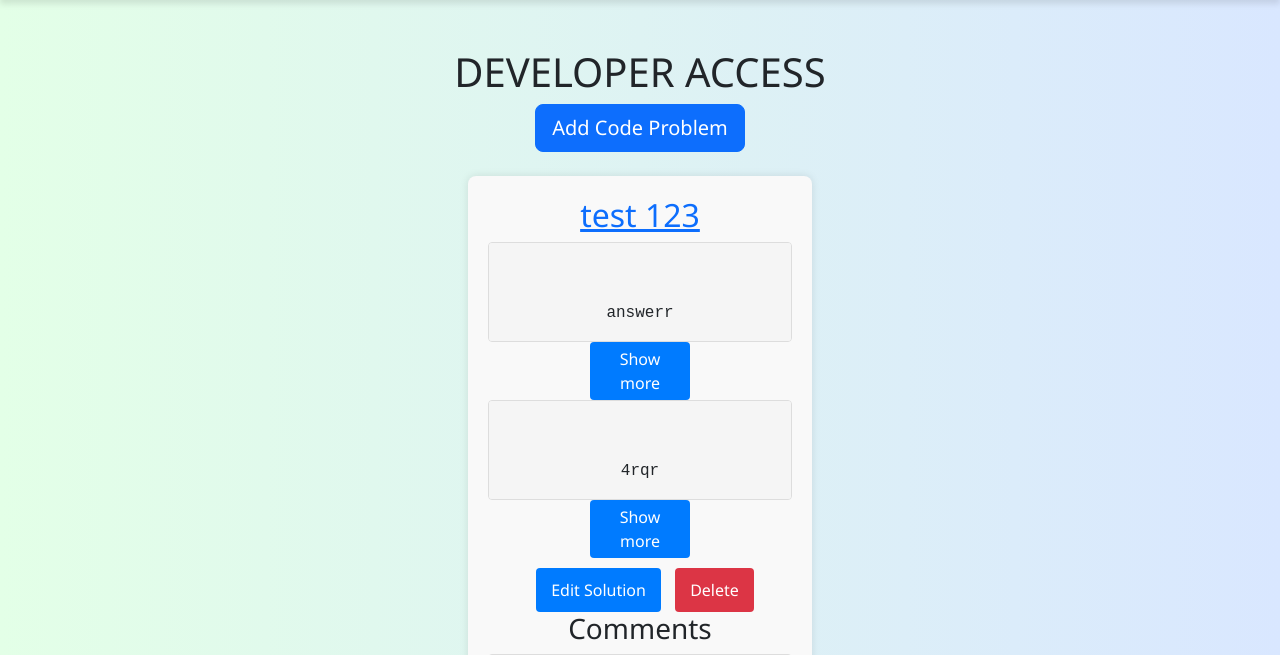
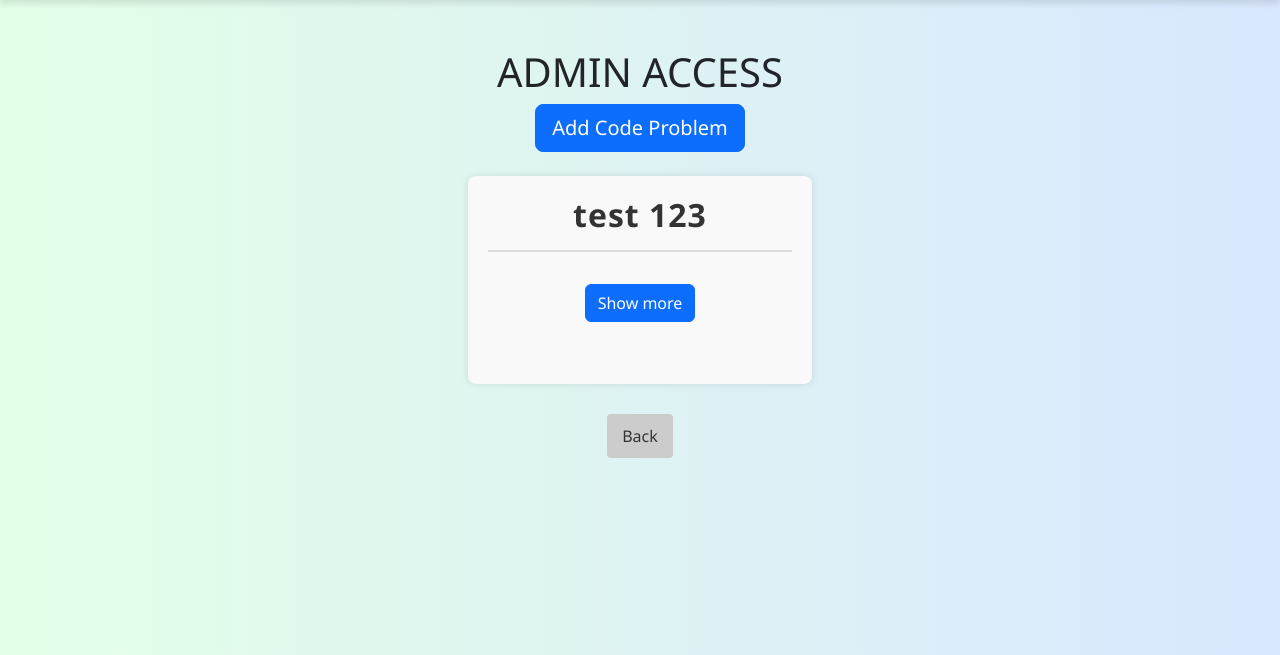
Before and after one commit to BS-PMC-2024/BS-PMC-2024-Team33, a Django app: page /codepage/ in a window 1280 px wide. Shown: the part 78-733 px from the top of the page. Run offline with Django 5.2, Linux system fonts and the light colour scheme; a user stored in the database is signed in; data comes from the database, SQL or seed files in the repository; tables that the repository leaves empty hold one stand-in row (values such as "Sample post").

Commit message:
BSPMS2433-217_fix_card_view (#38)

```diff
--- a/CodingBuddy/templates/developer/codepage.html
+++ b/CodingBuddy/templates/developer/codepage.html
@@ -8,7 +8,7 @@
         .container {
             text-align: center;
         }
-        .code-problem, .card {
+        .toggle-card, .code-problem, .card {
             margin-bottom: 20px;
             padding: 20px;
             background-color: #f9f9f9;
@@ -19,6 +19,10 @@
             position: relative;
             overflow: hidden;
             max-width: 100%;
+        }
+        .toggle-card {
+        box-sizing: border-box;
+        min-height: 208px;
         }
         .code-block {
             background-color: #f5f5f5;
@@ -127,21 +131,60 @@
             border-radius: 4px;
             border: 1px solid #ddd;
         }
+        .toggle-card-body{
+        display: none;
+        }
+
+        /* Style for the h2 element */
+h2 {
+    font-size: 2em; /* Adjust the size as needed */
+    font-weight: bold; /* Makes the text bold */
+    color: #333; /* Dark gray color for the text */
+    margin: 0 0 1em 0; /* Adds margin at the bottom */
+    padding: 0; /* Removes default padding */
+    text-align: center; /* Center the title */
+}
+
+/* Remove underline and default link styling for the a tag within h2 */
+h2 a {
+    text-decoration: none; /* Removes underline */
+    color: inherit; /* Inherits color from the h2 element */
+    font-weight: inherit; /* Inherits font weight from the h2 element */
+}
+
+/* Additional fancy style for the h2 */
+h2 {
+    border-bottom: 2px solid #ddd; /* Adds a subtle border at the bottom */
+    padding-bottom: 0.5em; /* Adds space between text and border */
+    letter-spacing: 1px; /* Adds spacing between letters */
+}
+        h2 a:hover{
+            color: blue;
+        }
+
     </style>
 {% endblock %}
 
 {% block content %}
     <div class="container">
         {% if is_developer or is_staff %}
-            <h1>DEVELOPER ACCESS</h1>
+                {% if is_developer %}
+                     <h1>DEVELOPER ACCESS</h1>
+                {% endif %}
+                {% if is_staff %}
+                     <h1>ADMIN ACCESS</h1>
+                {% endif %}
+
+
             <a class="btn btn-primary btn-lg mb-4" href="{% url 'CBapp:add_code_problem' %}" role="button">Add Code Problem</a>
 
             {% if code_problems %}
                 <div class="row">
                     {% for problem in code_problems %}
-                        <div class="col-md-4">
-                            <div class="code-problem">
-                                <h2><a href="{% url 'CBapp:problem_detail' problem.id %}">{{ problem.problem }}</a></h2>
+                       <div class="col-md-4">
+                        <div class="toggle-card">
+                         <h2><a href="{% url 'CBapp:problem_detail' problem.id %}">{{ problem.problem }}</a></h2>
+                            <div class="code-problem toggle-card-body">
                                 <div class="code-block" id="description-{{ problem.id }}">
                                     {{ problem.description|safe }}
                                 </div>
@@ -234,6 +277,8 @@
                                     <button type="submit" class="btn btn-secondary">Add Comment</button>
                                 </form>
                             </div>
+                            <button onclick="toggleCard(event)" class="btn btn-primary">Show more</button>
+                        </div>
                         </div>
                     {% endfor %}
                 </div>
@@ -255,9 +300,10 @@
                 {% if accepted_problems %}
                     {% for problem in accepted_problems %}
                         <div class="col-md-4">
-                            <div class="card">
-                                <div class="card-body">
-                                    <h2><a href="{% url 'CBapp:problem_detail' problem.id %}">{{ problem.problem }}</a></h2>
+                            <div class="card toggle-card">
+                               <h2><a href="{% url 'CBapp:problem_detail' problem.id %}">{{ problem.problem }}</a></h2>
+
+                                <div class="card-body toggle-card-body">
                                     <div class="code-block" id="description-{{ problem.id }}">
                                         {{ problem.description|safe }}
                                     </div>
@@ -327,6 +373,7 @@
                                         <button type="submit" class="btn btn-secondary">Add Comment</button>
                                     </form>
                                 </div>
+                                    <button onclick="toggleCard(event)" class="btn btn-primary">Show more</button>
                             </div>
                         </div>
                     {% endfor %}
@@ -402,5 +449,25 @@
             var form = document.getElementById('edit-form-' + commentId);
             form.style.display = form.style.display === 'none' ? 'block' : 'none';
         }
+
+        function toggleCard(e) {
+    const clickedElement = e.target;
+
+    const card = clickedElement.closest('.toggle-card');
+
+    const cardBody = card.querySelector('.toggle-card-body');
+
+    if (cardBody.style.display === 'none' || cardBody.style.display === '') {
+        cardBody.style.display = 'block';
+        clickedElement.textContent = 'Show less';
+
+    } else {
+        cardBody.style.display = 'none';
+        clickedElement.textContent = 'Show more';
+
+    }
+}
+
+
     </script>
 {% endblock %}
```
